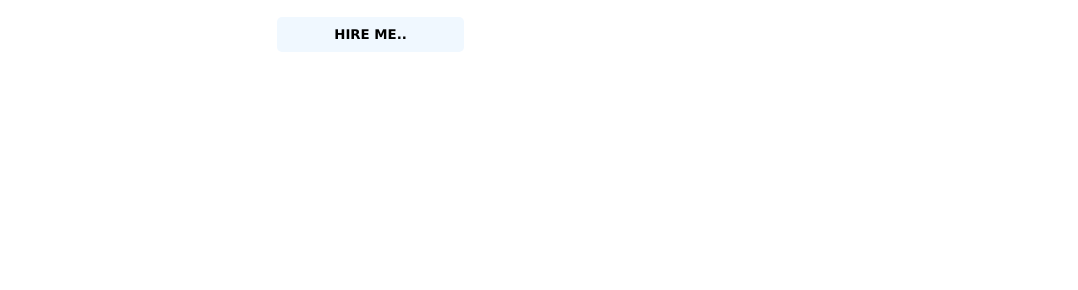
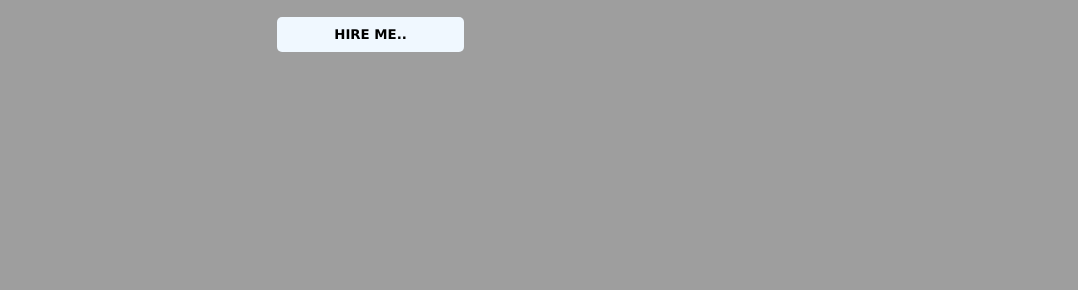
Before and after one commit to Waris-Ali123/CSS_ASSIGNMENT_PORTFOLIO, a plain HTML site: page index.html in a window 1280 px wide. Shown: the part 442-732 px from the top of the page, without its empty margins (101-1179 px from the left). Drawn offline with Linux system fonts and the light colour scheme; the site is published under a folder, as on GitHub Pages, so addresses that start at the root find nothing; a script that the page names is missing.

Commit message:
trying to add images

```diff
--- a/index.css
+++ b/index.css
@@ -5,7 +5,7 @@
 }
 
 #section-1{
-    background-image: url("/CSS_ASSIGNMENT_PORTFOLIO/images/bgimage3.jpg");
+    background-image: url("images/bgimage3.jpg");
     background-repeat: no-repeat;
     background-size:cover;
     height: 100vh;
```
Also changed, not shown: 4 other files.
